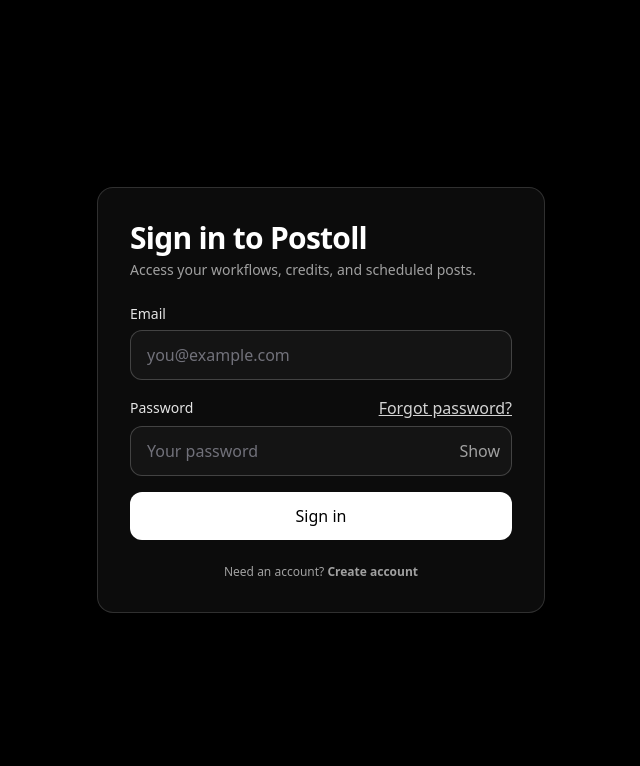
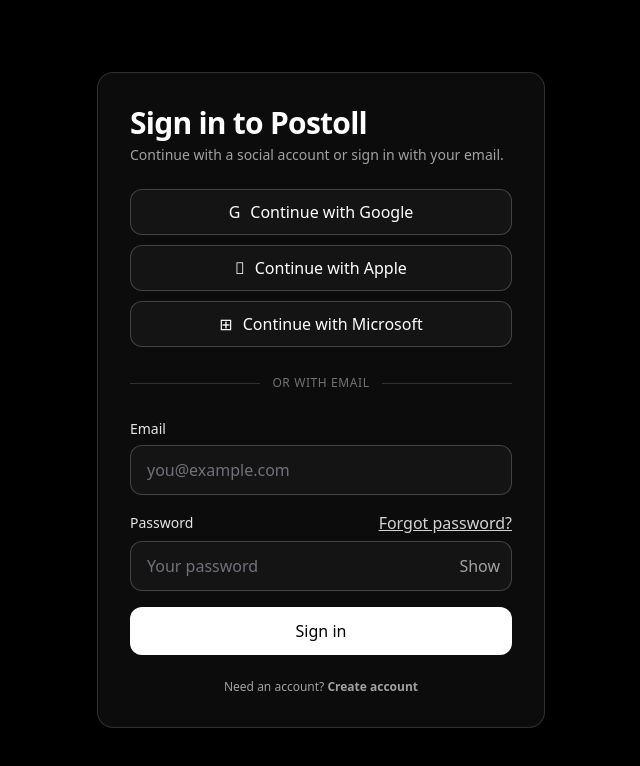
Before and after one commit to robinpk057-ops/postoll, a Next.js app: page /login in a window 1280 px wide. Shown: the top 766 px of the page, without its empty margins (319-959 px from the left). Built offline with nearby package versions, Linux system fonts and the light colour scheme; no server answers.

Commit message:
Add /auth/callback route and Google, Apple, Microsoft OAuth sign-in options

```diff
--- /dev/null
+++ b/app/auth/callback/route.ts
@@ -0,0 +1,28 @@
+import { NextResponse } from "next/server";
+import { createClient } from "@/lib/supabase/server";
+
+export async function GET(request: Request) {
+  const url = new URL(request.url);
+  const code = url.searchParams.get("code");
+  const type = url.searchParams.get("type");
+  const nextParam = url.searchParams.get("next");
+
+  const safeNext =
+    nextParam && nextParam.startsWith("/") && !nextParam.startsWith("//")
+      ? nextParam
+      : type === "recovery"
+      ? "/login?mode=update"
+      : "/";
+
+  if (code) {
+    const supabase = await createClient();
+    const { error } = await supabase.auth.exchangeCodeForSession(code);
+    if (error) {
+      return NextResponse.redirect(
+        new URL(`/login?error=${encodeURIComponent(error.message)}`, url.origin)
+      );
+    }
+  }
+
+  return NextResponse.redirect(new URL(safeNext, url.origin));
+}
--- a/app/login/page.tsx
+++ b/app/login/page.tsx
@@ -24,6 +24,7 @@ export default function LoginPage() {
   const [showConfirmPassword, setShowConfirmPassword] = useState(false);
 
   const [loading, setLoading] = useState(false);
+  const [oauthLoading, setOauthLoading] = useState<"google" | "apple" | "azure" | null>(null);
   const [errorMsg, setErrorMsg] = useState<string | null>(null);
   const [successMsg, setSuccessMsg] = useState<string | null>(null);
 
@@ -38,12 +39,17 @@ export default function LoginPage() {
     async function initAuthSession() {
       const params = new URLSearchParams(window.location.search);
       const qMode = params.get("mode");
+      const qError = params.get("error");
       const code = params.get("code");
       const hash = window.location.hash.replace(/^#/, "");
       const hashParams = new URLSearchParams(hash);
       const accessToken = hashParams.get("access_token");
       const refreshToken = hashParams.get("refresh_token");
       const hashType = hashParams.get("type");
+
+      if (qError) {
+        setErrorMsg(qError);
+      }
 
       if (qMode === "forgot") {
         setMode("forgot");
@@ -82,6 +88,37 @@ export default function LoginPage() {
       subscription.unsubscribe();
     };
   }, []);
+
+  async function handleSocialSignIn(provider: "google" | "apple" | "azure") {
+    setErrorMsg(null);
+    setSuccessMsg(null);
+    setOauthLoading(provider);
+
+    try {
+      const supabase = createClient();
+      if (!supabase) throw new Error("Supabase client is not configured.");
+
+      const origin = window.location.origin;
+      const { error } = await supabase.auth.signInWithOAuth({
+        provider,
+        options: {
+          redirectTo: `${origin}/auth/callback?next=/`,
+          ...(provider === "azure" ? { scopes: "email profile openid" } : {}),
+        },
+      });
+
+      if (error) {
+        throw new Error(error.message);
+      }
+    } catch (err) {
+      setErrorMsg(
+        err instanceof Error
+          ? err.message
+          : "Social sign-in is not enabled yet in Supabase."
+      );
+      setOauthLoading(null);
+    }
+  }
 
   async function handleSignIn(e: FormEvent) {
     e.preventDefault();
@@ -137,7 +174,7 @@ export default function LoginPage() {
       const { error } = await supabase.auth.resetPasswordForEmail(
         email.trim().toLowerCase(),
         {
-          redirectTo: `${origin}/login?mode=update`,
+          redirectTo: `${origin}/auth/callback?next=${encodeURIComponent("/login?mode=update")}`,
         }
       );
 
@@ -222,7 +259,7 @@ export default function LoginPage() {
           </h1>
           <p className="text-sm text-neutral-400">
             {mode === "login"
-              ? "Access your workflows, credits, and scheduled posts."
+              ? "Continue with a social account or sign in with your email."
               : mode === "forgot"
               ? "Enter your account email and we will send you a password reset link."
               : "Choose a strong new password for your Postoll account."}
@@ -247,6 +284,55 @@ export default function LoginPage() {
         )}
 
         {mode === "login" && (
+          <>
+            <div className="space-y-2.5">
+              <button
+                type="button"
+                disabled={oauthLoading !== null || loading}
+                onClick={() => handleSocialSignIn("google")}
+                className="flex w-full items-center justify-center gap-2.5 rounded-xl border border-white/20 bg-[#141414] py-2.5 text-sm font-medium text-white hover:border-white/40 hover:bg-white/10 disabled:opacity-50"
+              >
+                <span>G</span>
+                <span>
+                  {oauthLoading === "google" ? "Connecting to Google..." : "Continue with Google"}
+                </span>
+              </button>
+
+              <button
+                type="button"
+                disabled={oauthLoading !== null || loading}
+                onClick={() => handleSocialSignIn("apple")}
+                className="flex w-full items-center justify-center gap-2.5 rounded-xl border border-white/20 bg-[#141414] py-2.5 text-sm font-medium text-white hover:border-white/40 hover:bg-white/10 disabled:opacity-50"
+              >
+                <span></span>
+                <span>
+                  {oauthLoading === "apple" ? "Connecting to Apple..." : "Continue with Apple"}
+                </span>
+              </button>
+
+              <button
+                type="button"
+                disabled={oauthLoading !== null || loading}
+                onClick={() => handleSocialSignIn("azure")}
+                className="flex w-full items-center justify-center gap-2.5 rounded-xl border border-white/20 bg-[#141414] py-2.5 text-sm font-medium text-white hover:border-white/40 hover:bg-white/10 disabled:opacity-50"
+              >
+                <span>⊞</span>
+                <span>
+                  {oauthLoading === "azure"
+                    ? "Connecting to Microsoft..."
+                    : "Continue with Microsoft"}
+                </span>
+              </button>
+            </div>
+
+            <div className="relative flex items-center py-1">
+              <div className="flex-grow border-t border-white/15" />
+              <span className="mx-3 shrink text-xs uppercase tracking-wider text-neutral-500">
+                or with email
+              </span>
+              <div className="flex-grow border-t border-white/15" />
+            </div>
+
             <form onSubmit={handleSignIn} className="space-y-4">
               <div className="space-y-1.5">
                 <label className="block text-sm font-medium text-neutral-200">Email</label>
@@ -298,12 +384,13 @@ export default function LoginPage() {
 
               <button
                 type="submit"
-              disabled={loading}
+                disabled={loading || oauthLoading !== null}
                 className="w-full rounded-xl bg-white py-3 text-sm font-semibold text-black hover:bg-neutral-200 disabled:opacity-50"
               >
                 {loading ? "Signing in..." : "Sign in"}
               </button>
             </form>
+          </>
         )}
 
         {mode === "forgot" && (
```
Lines whose indentation alone changed are shown as unchanged.
